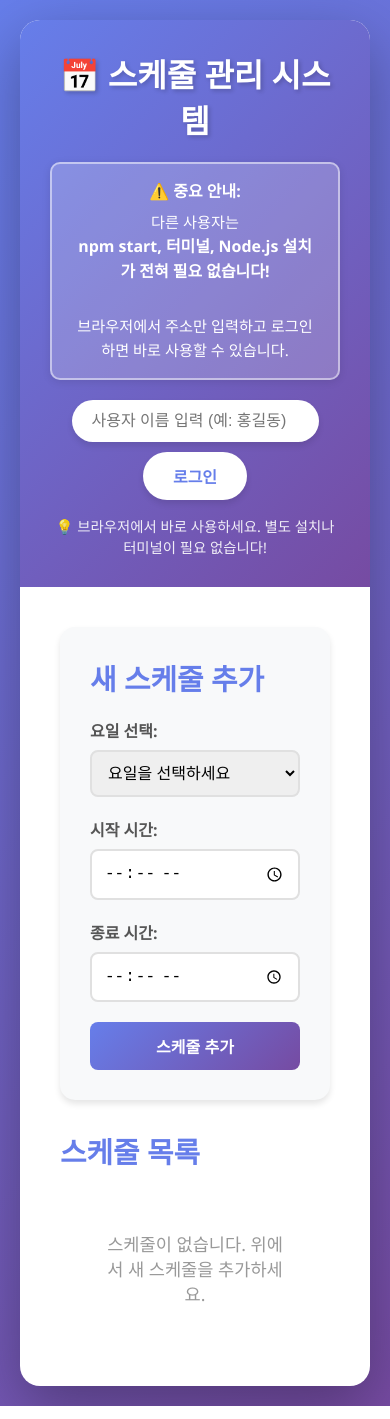
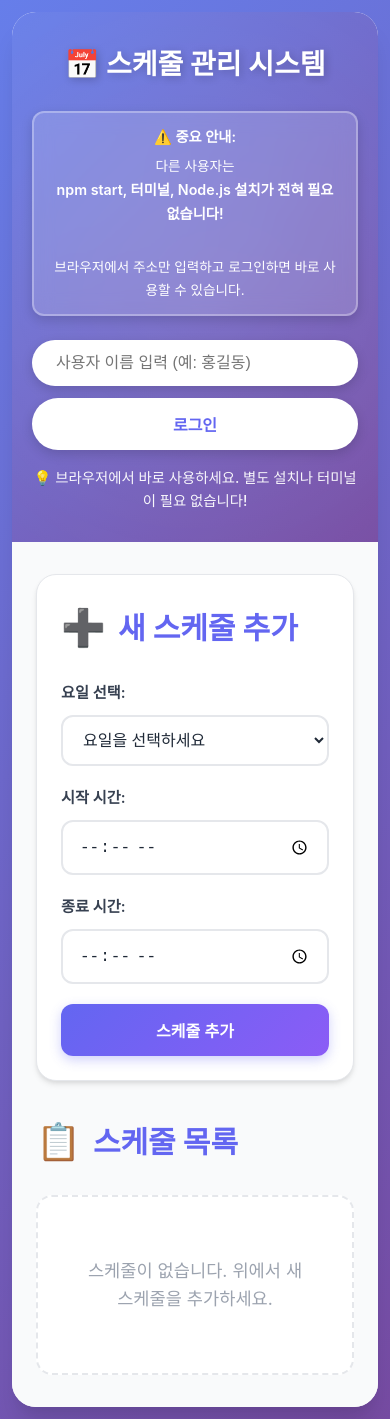
Before and after one commit to wls6189/Schedule-Management-WebSite, a website: page public/index.html in a window 390 px wide. Drawn offline with Linux system fonts and the light colour scheme; no server answers.

Commit message:
Improve UI design with modern styling, better animations, and enhanced visual effects
Co-authored-by: Cursor <cursoragent@cursor.com>

```diff
--- a/public/styles.css
+++ b/public/styles.css
@@ -4,130 +4,231 @@
     box-sizing: border-box;
 }
 
+:root {
+    --primary-color: #6366f1;
+    --primary-dark: #4f46e5;
+    --primary-light: #818cf8;
+    --secondary-color: #8b5cf6;
+    --success-color: #10b981;
+    --warning-color: #f59e0b;
+    --danger-color: #ef4444;
+    --bg-gradient: linear-gradient(135deg, #667eea 0%, #764ba2 100%);
+    --card-shadow: 0 4px 6px -1px rgba(0, 0, 0, 0.1), 0 2px 4px -1px rgba(0, 0, 0, 0.06);
+    --card-shadow-hover: 0 20px 25px -5px rgba(0, 0, 0, 0.1), 0 10px 10px -5px rgba(0, 0, 0, 0.04);
+}
+
 body {
-    font-family: 'Segoe UI', Tahoma, Geneva, Verdana, sans-serif;
-    background: linear-gradient(135deg, #667eea 0%, #764ba2 100%);
+    font-family: -apple-system, BlinkMacSystemFont, 'Segoe UI', 'Roboto', 'Oxygen', 'Ubuntu', 'Cantarell', 'Fira Sans', 'Droid Sans', 'Helvetica Neue', sans-serif;
+    background: var(--bg-gradient);
     min-height: 100vh;
     padding: 20px;
-    color: #333;
+    color: #1f2937;
+    line-height: 1.6;
 }
 
 .container {
     max-width: 1200px;
     margin: 0 auto;
     background: white;
-    border-radius: 20px;
-    box-shadow: 0 20px 60px rgba(0, 0, 0, 0.3);
+    border-radius: 24px;
+    box-shadow: var(--card-shadow-hover);
+    overflow: hidden;
+    animation: fadeIn 0.5s ease-in;
+}
+
+@keyframes fadeIn {
+    from {
+        opacity: 0;
+        transform: translateY(20px);
+    }
+    to {
+        opacity: 1;
+        transform: translateY(0);
+    }
+}
+
+header {
+    background: var(--bg-gradient);
+    color: white;
+    padding: 40px 30px;
+    text-align: center;
+    position: relative;
     overflow: hidden;
 }
 
-header {
-    background: linear-gradient(135deg, #667eea 0%, #764ba2 100%);
-    color: white;
-    padding: 30px;
-    text-align: center;
+header::before {
+    content: '';
+    position: absolute;
+    top: -50%;
+    right: -50%;
+    width: 200%;
+    height: 200%;
+    background: radial-gradient(circle, rgba(255, 255, 255, 0.1) 0%, transparent 70%);
+    animation: rotate 20s linear infinite;
+}
+
+@keyframes rotate {
+    from {
+        transform: rotate(0deg);
+    }
+    to {
+        transform: rotate(360deg);
+    }
 }
 
 header h1 {
-    font-size: 2.5em;
-    margin-bottom: 20px;
-    text-shadow: 2px 2px 4px rgba(0, 0, 0, 0.2);
+    font-size: 2.75em;
+    margin-bottom: 24px;
+    text-shadow: 2px 2px 8px rgba(0, 0, 0, 0.2);
+    font-weight: 700;
+    position: relative;
+    z-index: 1;
 }
 
 .warning-box {
-    background: rgba(255, 255, 255, 0.2);
-    border: 2px solid rgba(255, 255, 255, 0.5);
-    border-radius: 10px;
-    padding: 15px 20px;
-    margin-bottom: 20px;
+    background: rgba(255, 255, 255, 0.15);
+    backdrop-filter: blur(10px);
+    border: 2px solid rgba(255, 255, 255, 0.3);
+    border-radius: 12px;
+    padding: 16px 24px;
+    margin-bottom: 24px;
     font-size: 0.95em;
-    line-height: 1.6;
+    line-height: 1.7;
     text-align: center;
-    box-shadow: 0 2px 8px rgba(0, 0, 0, 0.1);
+    box-shadow: 0 4px 12px rgba(0, 0, 0, 0.15);
+    position: relative;
+    z-index: 1;
 }
 
 .warning-box strong {
     font-size: 1.05em;
     display: block;
-    margin-bottom: 5px;
+    margin-bottom: 6px;
+    font-weight: 600;
 }
 
 .header-note {
-    margin-top: 15px;
+    margin-top: 16px;
     font-size: 0.9em;
-    opacity: 0.9;
+    opacity: 0.95;
     font-weight: 500;
+    position: relative;
+    z-index: 1;
 }
 
 .user-section {
     display: flex;
-    gap: 10px;
+    gap: 12px;
     justify-content: center;
     align-items: center;
     flex-wrap: wrap;
+    position: relative;
+    z-index: 1;
 }
 
 #usernameInput {
-    padding: 12px 20px;
+    padding: 14px 24px;
     border: none;
-    border-radius: 25px;
+    border-radius: 30px;
     font-size: 16px;
     outline: none;
-    box-shadow: 0 4px 6px rgba(0, 0, 0, 0.1);
+    box-shadow: 0 4px 12px rgba(0, 0, 0, 0.15);
+    transition: all 0.3s ease;
+    min-width: 200px;
+}
+
+#usernameInput:focus {
+    transform: scale(1.02);
+    box-shadow: 0 6px 16px rgba(0, 0, 0, 0.2);
 }
 
 #loginBtn {
-    padding: 12px 30px;
+    padding: 14px 32px;
     background: white;
-    color: #667eea;
+    color: var(--primary-color);
     border: none;
-    border-radius: 25px;
+    border-radius: 30px;
     font-size: 16px;
-    font-weight: bold;
+    font-weight: 600;
     cursor: pointer;
-    transition: transform 0.2s, box-shadow 0.2s;
-    box-shadow: 0 4px 6px rgba(0, 0, 0, 0.1);
+    transition: all 0.3s ease;
+    box-shadow: 0 4px 12px rgba(0, 0, 0, 0.15);
 }
 
 #loginBtn:hover {
-    transform: translateY(-2px);
-    box-shadow: 0 6px 12px rgba(0, 0, 0, 0.2);
+    transform: translateY(-2px) scale(1.05);
+    box-shadow: 0 8px 20px rgba(0, 0, 0, 0.25);
+    background: #f8f9fa;
+}
+
+#loginBtn:active {
+    transform: translateY(0) scale(1);
 }
 
 .current-user {
-    padding: 10px 20px;
-    background: rgba(255, 255, 255, 0.2);
-    border-radius: 20px;
-    font-weight: bold;
+    padding: 12px 24px;
+    background: rgba(255, 255, 255, 0.25);
+    backdrop-filter: blur(10px);
+    border-radius: 24px;
+    font-weight: 600;
     display: none;
+    box-shadow: 0 2px 8px rgba(0, 0, 0, 0.1);
 }
 
 .current-user.active {
     display: block;
+    animation: slideIn 0.3s ease-out;
+}
+
+@keyframes slideIn {
+    from {
+        opacity: 0;
+        transform: translateY(-10px);
+    }
+    to {
+        opacity: 1;
+        transform: translateY(0);
+    }
 }
 
 main {
-    padding: 40px;
+    padding: 48px 40px;
+    background: #f9fafb;
 }
 
 .schedule-form-section {
-    background: #f8f9fa;
-    padding: 30px;
-    border-radius: 15px;
-    margin-bottom: 30px;
-    box-shadow: 0 4px 6px rgba(0, 0, 0, 0.1);
+    background: white;
+    padding: 36px;
+    border-radius: 20px;
+    margin-bottom: 32px;
+    box-shadow: var(--card-shadow);
+    border: 1px solid #e5e7eb;
+    transition: all 0.3s ease;
+}
+
+.schedule-form-section:hover {
+    box-shadow: var(--card-shadow-hover);
 }
 
 .schedule-form-section h2 {
-    color: #667eea;
-    margin-bottom: 20px;
-    font-size: 1.8em;
+    color: var(--primary-color);
+    margin-bottom: 24px;
+    font-size: 1.875em;
+    font-weight: 700;
+    display: flex;
+    align-items: center;
+    gap: 12px;
+}
+
+.schedule-form-section h2::before {
+    content: '➕';
+    font-size: 1.2em;
 }
 
 #scheduleForm {
     display: grid;
-    grid-template-columns: repeat(auto-fit, minmax(200px, 1fr));
-    gap: 20px;
+    grid-template-columns: repeat(auto-fit, minmax(220px, 1fr));
+    gap: 24px;
     align-items: end;
 }
 
@@ -137,70 +238,121 @@ main {
 }
 
 .form-group label {
-    margin-bottom: 8px;
+    margin-bottom: 10px;
     font-weight: 600;
-    color: #555;
+    color: #374151;
+    font-size: 0.95em;
+    display: flex;
+    align-items: center;
+    gap: 6px;
 }
 
 .form-group select,
 .form-group input[type="time"] {
-    padding: 12px;
-    border: 2px solid #e0e0e0;
-    border-radius: 8px;
+    padding: 14px 16px;
+    border: 2px solid #e5e7eb;
+    border-radius: 12px;
     font-size: 16px;
-    transition: border-color 0.3s;
+    transition: all 0.3s ease;
     outline: none;
+    background: white;
+    color: #1f2937;
+}
+
+.form-group select:hover,
+.form-group input[type="time"]:hover {
+    border-color: var(--primary-light);
 }
 
 .form-group select:focus,
 .form-group input[type="time"]:focus {
-    border-color: #667eea;
+    border-color: var(--primary-color);
+    box-shadow: 0 0 0 3px rgba(99, 102, 241, 0.1);
+    transform: translateY(-2px);
 }
 
 .btn-primary {
-    padding: 12px 30px;
-    background: linear-gradient(135deg, #667eea 0%, #764ba2 100%);
+    padding: 14px 32px;
+    background: linear-gradient(135deg, var(--primary-color) 0%, var(--secondary-color) 100%);
     color: white;
     border: none;
-    border-radius: 8px;
+    border-radius: 12px;
     font-size: 16px;
-    font-weight: bold;
+    font-weight: 600;
     cursor: pointer;
-    transition: transform 0.2s, box-shadow 0.2s;
+    transition: all 0.3s ease;
     grid-column: 1 / -1;
+    box-shadow: 0 4px 12px rgba(99, 102, 241, 0.3);
 }
 
 .btn-primary:hover {
     transform: translateY(-2px);
-    box-shadow: 0 6px 12px rgba(102, 126, 234, 0.4);
+    box-shadow: 0 8px 20px rgba(99, 102, 241, 0.4);
+    background: linear-gradient(135deg, var(--primary-dark) 0%, var(--primary-color) 100%);
+}
+
+.btn-primary:active {
+    transform: translateY(0);
+}
+
+.schedules-section {
+    margin-top: 8px;
 }
 
 .schedules-section h2 {
-    color: #667eea;
-    margin-bottom: 20px;
-    font-size: 1.8em;
+    color: var(--primary-color);
+    margin-bottom: 24px;
+    font-size: 1.875em;
+    font-weight: 700;
+    display: flex;
+    align-items: center;
+    gap: 12px;
+}
+
+.schedules-section h2::before {
+    content: '📋';
+    font-size: 1.2em;
 }
 
 .schedules-container {
     display: grid;
-    gap: 15px;
+    gap: 16px;
 }
 
 .schedule-card {
     background: white;
-    border: 2px solid #e0e0e0;
-    border-radius: 12px;
-    padding: 20px;
+    border: 2px solid #e5e7eb;
+    border-radius: 16px;
+    padding: 24px;
     display: flex;
     justify-content: space-between;
     align-items: center;
-    transition: transform 0.2s, box-shadow 0.2s;
-    box-shadow: 0 2px 4px rgba(0, 0, 0, 0.1);
+    transition: all 0.3s ease;
+    box-shadow: var(--card-shadow);
+    position: relative;
+    overflow: hidden;
+}
+
+.schedule-card::before {
+    content: '';
+    position: absolute;
+    left: 0;
+    top: 0;
+    height: 100%;
+    width: 4px;
+    background: var(--primary-color);
+    transform: scaleY(0);
+    transition: transform 0.3s ease;
 }
 
 .schedule-card:hover {
-    transform: translateY(-2px);
-    box-shadow: 0 4px 12px rgba(0, 0, 0, 0.15);
+    transform: translateY(-4px);
+    box-shadow: var(--card-shadow-hover);
+    border-color: var(--primary-light);
+}
+
+.schedule-card:hover::before {
+    transform: scaleY(1);
 }
 
 .schedule-info {
@@ -208,96 +360,167 @@ main {
 }
 
 .schedule-info h3 {
-    color: #667eea;
-    margin-bottom: 8px;
-    font-size: 1.2em;
+    color: var(--primary-color);
+    margin-bottom: 10px;
+    font-size: 1.25em;
+    font-weight: 700;
+    display: flex;
+    align-items: center;
+    gap: 8px;
 }
 
 .schedule-info p {
-    color: #666;
-    margin: 4px 0;
+    color: #6b7280;
+    margin: 6px 0;
+    font-size: 0.95em;
+    display: flex;
+    align-items: center;
+    gap: 8px;
 }
 
 .schedule-actions {
     display: flex;
-    gap: 10px;
+    gap: 16px;
     align-items: center;
+    flex-shrink: 0;
 }
 
 .attendance-checkbox {
     width: 24px;
     height: 24px;
     cursor: pointer;
-    accent-color: #667eea;
+    accent-color: var(--success-color);
+    transition: transform 0.2s ease;
+}
+
+.attendance-checkbox:hover {
+    transform: scale(1.1);
 }
 
 .attendance-label {
     display: flex;
     align-items: center;
-    gap: 8px;
+    gap: 10px;
     font-weight: 600;
     cursor: pointer;
     user-select: none;
+    padding: 8px 12px;
+    border-radius: 8px;
+    transition: background 0.2s ease;
+}
+
+.attendance-label:hover {
+    background: #f3f4f6;
 }
 
 .attendance-label.completed {
-    color: #28a745;
+    color: var(--success-color);
 }
 
 .attendance-label.pending {
-    color: #ffc107;
+    color: var(--warning-color);
 }
 
 .delete-btn {
-    padding: 8px 16px;
-    background: #dc3545;
+    padding: 10px 20px;
+    background: var(--danger-color);
     color: white;
     border: none;
-    border-radius: 6px;
+    border-radius: 10px;
     cursor: pointer;
     font-size: 14px;
-    transition: background 0.2s;
+    font-weight: 600;
+    transition: all 0.2s ease;
+    box-shadow: 0 2px 8px rgba(239, 68, 68, 0.3);
 }
 
 .delete-btn:hover {
-    background: #c82333;
+    background: #dc2626;
+    transform: translateY(-2px);
+    box-shadow: 0 4px 12px rgba(239, 68, 68, 0.4);
+}
+
+.delete-btn:active {
+    transform: translateY(0);
 }
 
 .empty-message {
     text-align: center;
-    color: #999;
-    padding: 40px;
+    color: #9ca3af;
+    padding: 60px 40px;
     font-size: 1.1em;
+    background: white;
+    border-radius: 16px;
+    border: 2px dashed #e5e7eb;
 }
 
 .day-badge {
     display: inline-block;
-    padding: 4px 12px;
-    background: #667eea;
+    padding: 6px 14px;
+    background: linear-gradient(135deg, var(--primary-color) 0%, var(--secondary-color) 100%);
     color: white;
-    border-radius: 12px;
+    border-radius: 16px;
     font-size: 0.9em;
-    font-weight: bold;
+    font-weight: 600;
     margin-right: 10px;
+    box-shadow: 0 2px 8px rgba(99, 102, 241, 0.3);
 }
 
 @media (max-width: 768px) {
+    body {
+        padding: 12px;
+    }
+
+    header {
+        padding: 30px 20px;
+    }
+
     header h1 {
         font-size: 2em;
     }
 
+    main {
+        padding: 32px 24px;
+    }
+
+    .schedule-form-section {
+        padding: 24px;
+    }
+
     #scheduleForm {
         grid-template-columns: 1fr;
+        gap: 20px;
     }
 
     .schedule-card {
         flex-direction: column;
         align-items: flex-start;
-        gap: 15px;
+        gap: 16px;
+        padding: 20px;
     }
 
     .schedule-actions {
         width: 100%;
         justify-content: space-between;
     }
+
+    .warning-box {
+        font-size: 0.85em;
+        padding: 12px 16px;
+    }
 }
+
+@media (max-width: 480px) {
+    header h1 {
+        font-size: 1.75em;
+    }
+
+    #usernameInput {
+        min-width: 100%;
+        width: 100%;
+    }
+
+    #loginBtn {
+        width: 100%;
+    }
+}
```
